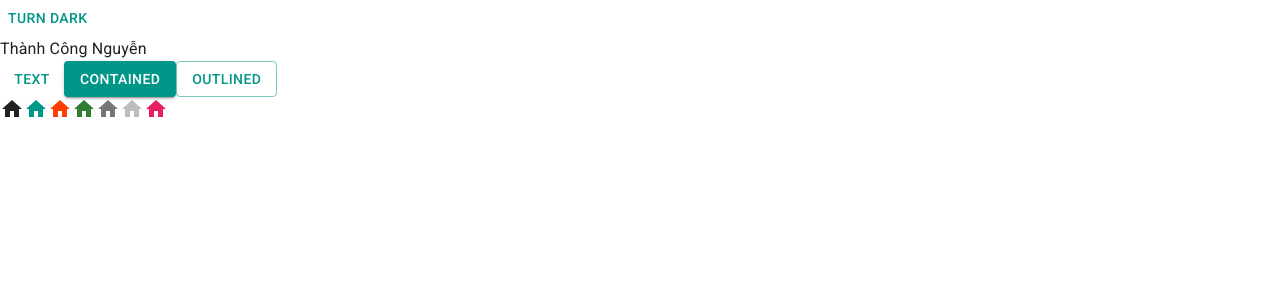
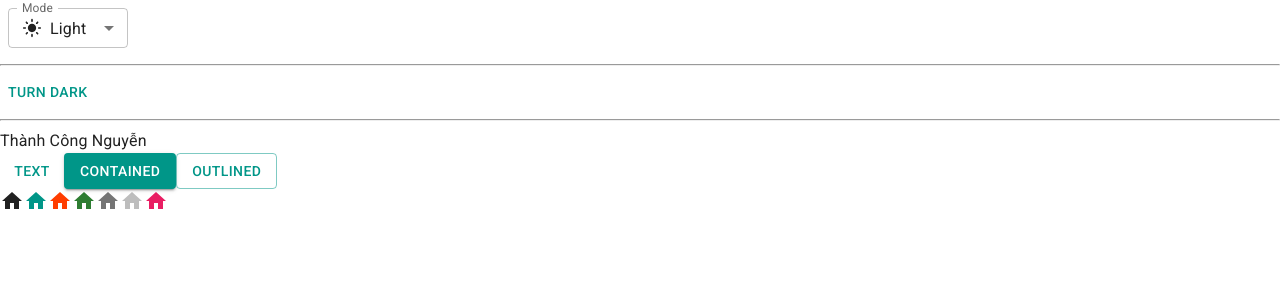
Before and after one commit to Thanh-Cong0602/trello-web-base, a React (Vite) app: page / in a window 1280 px wide. Shown: the top 300 px of the page. Built offline with nearby package versions, Linux system fonts and the light colour scheme.

Commit message:
[Lecture 13] Synchronize Dark Mode & Light Mode with System

```diff
--- a/src/App.jsx
+++ b/src/App.jsx
@@ -1,7 +1,50 @@
+import DarkModeOutlinedIcon from '@mui/icons-material/DarkModeOutlined'
 import HomeIcon from '@mui/icons-material/Home'
-import { useColorScheme } from '@mui/material'
+import LightModeIcon from '@mui/icons-material/LightMode'
+import SettingsBrightnessIcon from '@mui/icons-material/SettingsBrightness'
+import { FormControl, InputLabel, MenuItem, useColorScheme } from '@mui/material'
+import Box from '@mui/material/Box'
 import Button from '@mui/material/Button'
 import { pink } from '@mui/material/colors'
+import Select from '@mui/material/Select'
+
+function ModeSelect() {
+  const { mode, setMode } = useColorScheme()
+
+  const handleChange = event => {
+    const selectedMode = event.target.value
+    setMode(selectedMode)
+  }
+
+  return (
+    <FormControl sx={{ m: 1, minWidth: 120 }} size='small'>
+      <InputLabel id='label-select-dark-light-mode'>Mode</InputLabel>
+      <Select
+        labelId='label-select-dark-light-mode'
+        id='select-dark-light-mode'
+        value={mode}
+        label='Mode'
+        onChange={handleChange}
+      >
+        <MenuItem value='light'>
+          <Box sx={{ display: 'flex', alignItems: 'center', gap: 1 }}>
+            <LightModeIcon fontSize='small' /> Light
+          </Box>
+        </MenuItem>
+        <MenuItem value='dark'>
+          <Box sx={{ display: 'flex', alignItems: 'center', gap: 1 }}>
+            <DarkModeOutlinedIcon fontSize='small' /> Dark
+          </Box>
+        </MenuItem>
+        <MenuItem value='system'>
+          <Box sx={{ display: 'flex', alignItems: 'center', gap: 1 }}>
+            <SettingsBrightnessIcon fontSize='small' /> System
+          </Box>
+        </MenuItem>
+      </Select>
+    </FormControl>
+  )
+}
 
 function ModeToggle() {
   const { mode, setMode } = useColorScheme()
@@ -19,7 +62,10 @@
 function App() {
   return (
     <>
+      <ModeSelect />
+      <hr />
       <ModeToggle />
+      <hr />
       <div>Thành Công Nguyễn</div>
       <Button variant='text'>Text</Button>
       <Button variant='contained'>Contained</Button>
```
